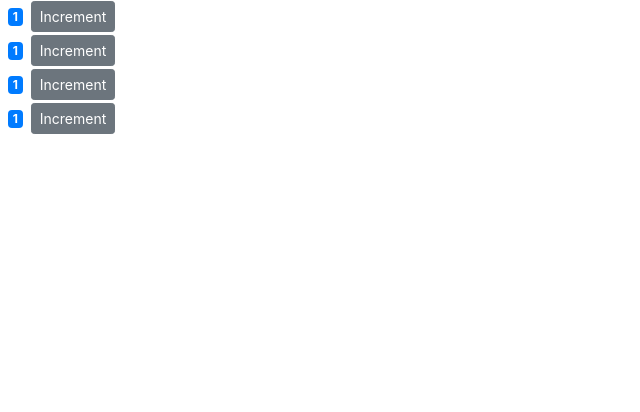
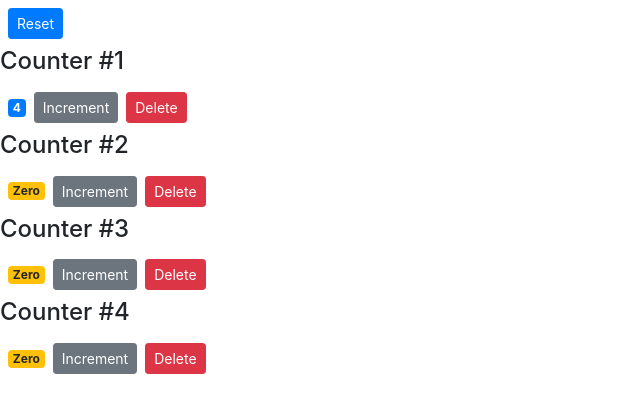
Before and after one commit to MushinShin/React-Practice, a React (Create React App) app: page / in a window 1280 px wide. Shown: the top 412 px of the page, without its empty margins (0-640 px from the left). Built offline with nearby package versions, Linux system fonts and the light colour scheme.

Commit message:
Added delete and reset button and functionalitys

```diff
--- a/src/components/counter.jsx
+++ b/src/components/counter.jsx
@@ -2,16 +2,17 @@
 
 class Counter extends Component {
   state = {
-    count: 1,
+    value: this.props.counter.value,
   };
 
   handleIncrement = () => {
-    this.setState({ count: this.state.count + 1 });
+    this.setState({ value: this.state.value + 1 });
   };
 
   render() {
     return (
       <div>
+        {this.props.children}
         <span className={this.getBadgeClasses()}>{this.formatCount()}</span>
         <button
           onClick={() => this.handleIncrement()}
@@ -19,18 +20,24 @@
         >
           Increment
         </button>
+        <button
+          onClick={() => this.props.onDelete(this.props.counter.id)}
+          className="btn btn-danger btn-sm m-2"
+        >
+          Delete
+        </button>
       </div>
     );
   }
 
   getBadgeClasses() {
     let classes = "badge m-2 badge-";
-    classes += this.state.count === 0 ? "warning" : "primary";
+    classes += this.state.value === 0 ? "warning" : "primary";
     return classes;
   }
 
   formatCount() {
-    const { count } = this.state;
+    const { value: count } = this.state;
     return count === 0 ? "Zero" : count;
   }
 }
--- a/src/components/counters.jsx
+++ b/src/components/counters.jsx
@@ -4,17 +4,43 @@
 class Counters extends Component {
   state = {
     counters: [
-      { id: 1, value: 0 },
+      { id: 1, value: 4 },
       { id: 2, value: 0 },
       { id: 3, value: 0 },
       { id: 4, value: 0 },
     ],
   };
+
+  handleReset = () => {
+    const counters = this.state.counters.map((c) => {
+      c.value = 0;
+      return c;
+    });
+    this.setState({ counters });
+  };
+
+  handleDelete = (counterId) => {
+    const counters = this.state.counters.filter((c) => c.id !== counterId);
+    this.setState({ counters });
+  };
+
   render() {
     return (
       <div>
+        <button
+          onClick={this.handleReset}
+          className="btn btn-primary btn-sm m-2"
+        >
+          Reset
+        </button>
         {this.state.counters.map((counter) => (
-          <Counter key={counter.id} />
+          <Counter
+            key={counter.id}
+            onDelete={this.handleDelete}
+            counter={counter}
+          >
+            <h4>Counter #{counter.id}</h4>
+          </Counter>
         ))}
       </div>
     );
```
